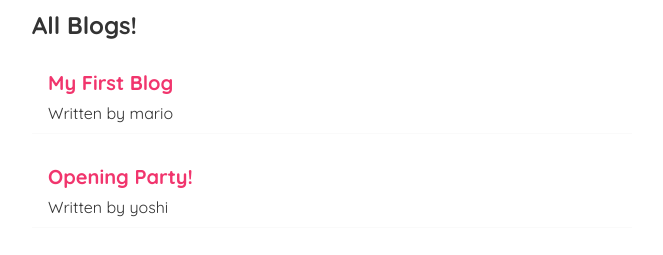
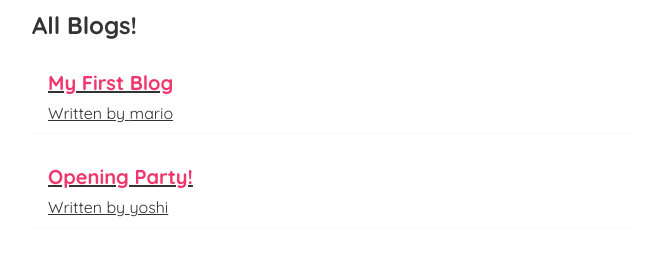
Before and after one commit to CAMPSLOPY/https---github.com-CAMPSLOPY-blogpage, a React (Create React App) app: page / in a window 1280 px wide. Shown: the part 121-376 px from the top of the page, without its empty margins (308-971 px from the left). Built offline with nearby package versions, Linux system fonts and the light colour scheme; data requests are answered from the project's data file.

Commit message:
added Hook Link to the  blog preview

```diff
--- a/src/BlogList.js
+++ b/src/BlogList.js
@@ -1,10 +1,15 @@
+import { Link } from "react-router-dom";
+
 const BlogList = ({ blogs }) => {
     return (
       <div className="blog-list">
         {blogs.map(blog => (
           <div className="blog-preview" key={blog.id}>
+            <Link>
             <h2>{ blog.title }</h2>
             <p>Written by { blog.author }</p>
+            </Link>
+
           </div>
         ))}
       </div>
```
